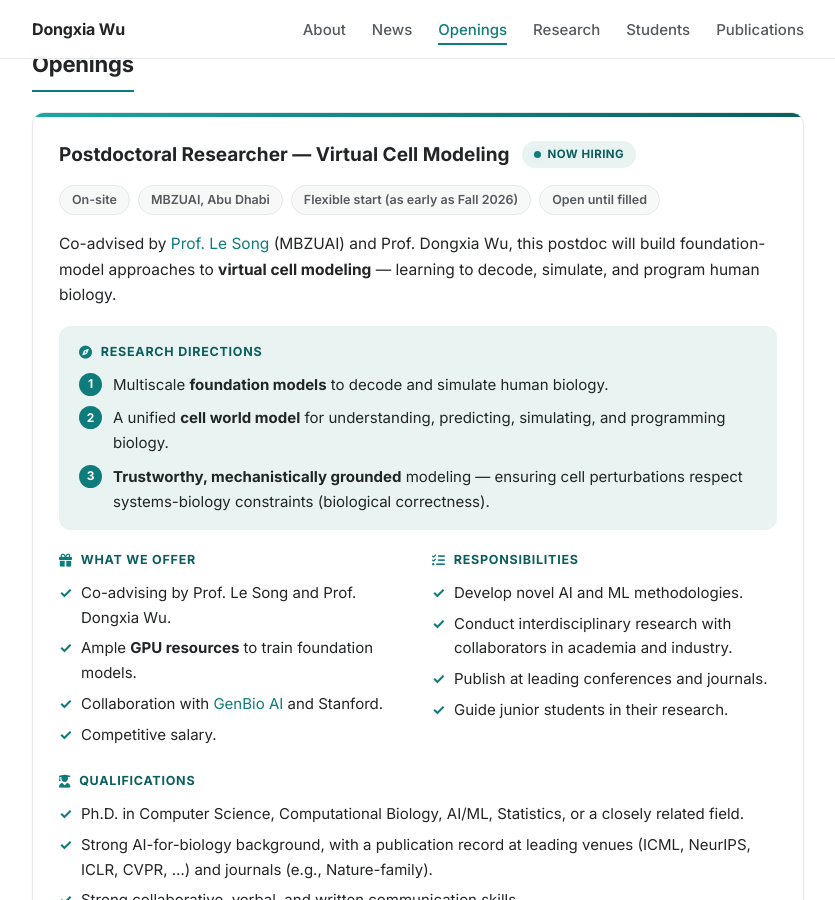
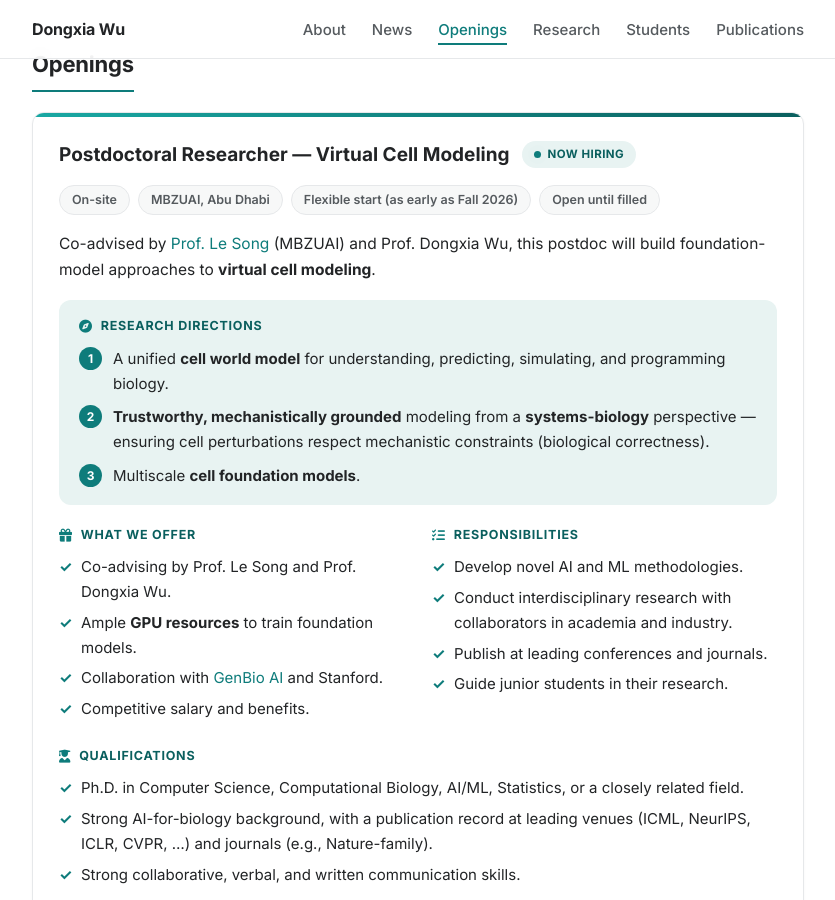
Before and after one commit to DongxiaW/dongxiaw.github.io, a Jekyll site: the page built from index.html, in a window 1280 px wide and 900 px high, scrolled down 1551 px. Shown: the whole window, without its empty margins (222-1057 px from the left). Built offline with Jekyll 4.4.1, drawn with Linux system fonts in a browser that asks for light colours.

Commit message:
Refine postdoc posting: reorder directions, systems-biology framing, chip spacing
- Trim summary (drop 'learning to decode…' clause).
- Reorder research directions (cell world model → trustworthy/mechanistic
  from a systems-biology perspective → multiscale cell foundation models).
- 'Competitive salary' → 'Competitive salary and benefits'.
- Add whitespace between meta chips (fixes copied/screen-reader run-on).

Co-Authored-By: Claude Opus 4.8 <noreply@anthropic.com>

```diff
--- a/_data/data.yml
+++ b/_data/data.yml
@@ -77,17 +77,16 @@ openings:
       meta: On-site · MBZUAI, Abu Dhabi · Flexible start (as early as Fall 2026) · Open until filled
       summary: |
         Co-advised by [Prof. Le Song](https://dasongle.github.io/) (MBZUAI) and Prof. Dongxia Wu, this postdoc
-        will build foundation-model approaches to **virtual cell modeling** — learning to decode, simulate,
-        and program human biology.
+        will build foundation-model approaches to **virtual cell modeling**.
       directions:
-        - Multiscale **foundation models** to decode and simulate human biology.
         - A unified **cell world model** for understanding, predicting, simulating, and programming biology.
-        - "**Trustworthy, mechanistically grounded** modeling — ensuring cell perturbations respect systems-biology constraints (biological correctness)."
+        - "**Trustworthy, mechanistically grounded** modeling from a **systems-biology** perspective — ensuring cell perturbations respect mechanistic constraints (biological correctness)."
+        - Multiscale **cell foundation models**.
       offer:
         - Co-advising by Prof. Le Song and Prof. Dongxia Wu.
         - Ample **GPU resources** to train foundation models.
         - Collaboration with [GenBio AI](https://genbio.ai/) and Stanford.
-        - Competitive salary.
+        - Competitive salary and benefits.
       responsibilities:
         - Develop novel AI and ML methodologies.
         - Conduct interdisciplinary research with collaborators in academia and industry.
--- a/_includes/openings.html
+++ b/_includes/openings.html
@@ -13,7 +13,8 @@
     {% if pos.meta %}
     <div class="opening-tags">
       {% assign chips = pos.meta | split: "·" %}
-      {% for c in chips %}<span class="chip">{{ c | strip }}</span>{% endfor %}
+      {% for c in chips %}<span class="chip">{{ c | strip }}</span>
+      {% endfor %}
     </div>
     {% endif %}
 
```
